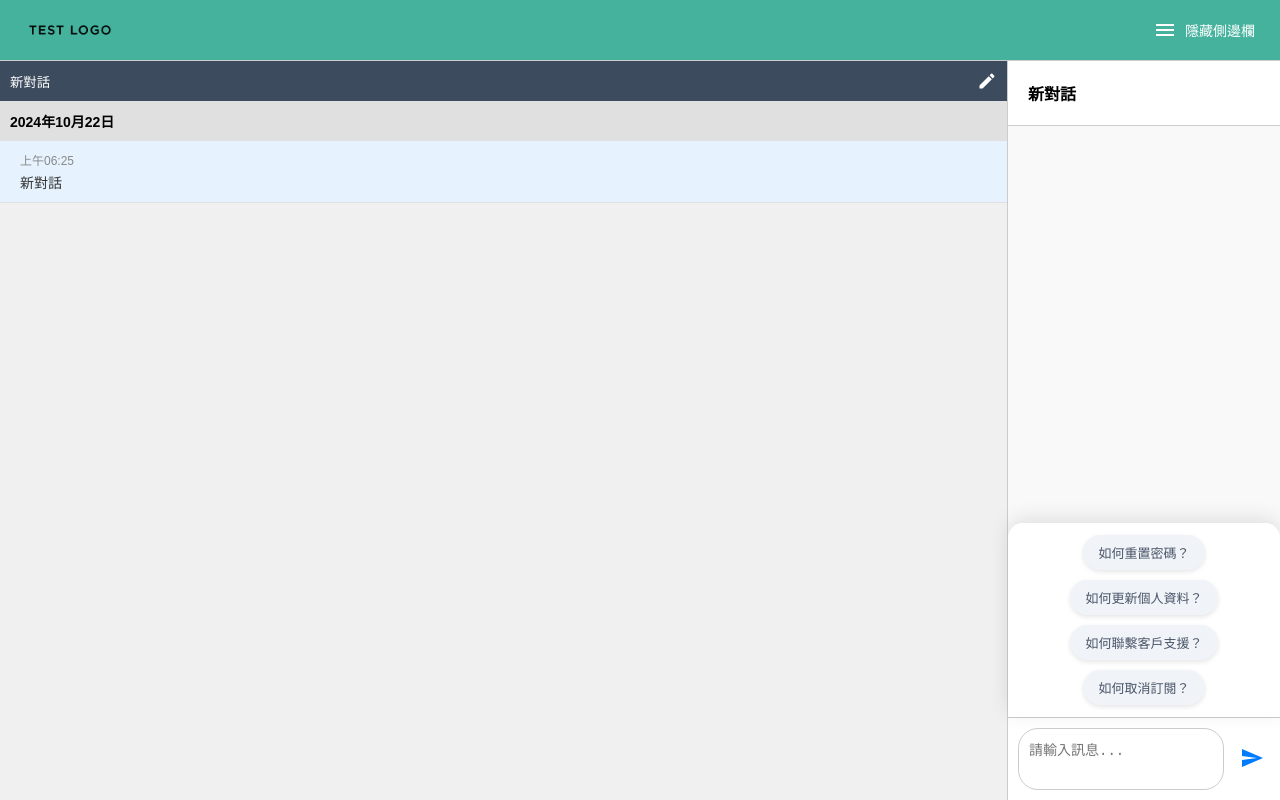
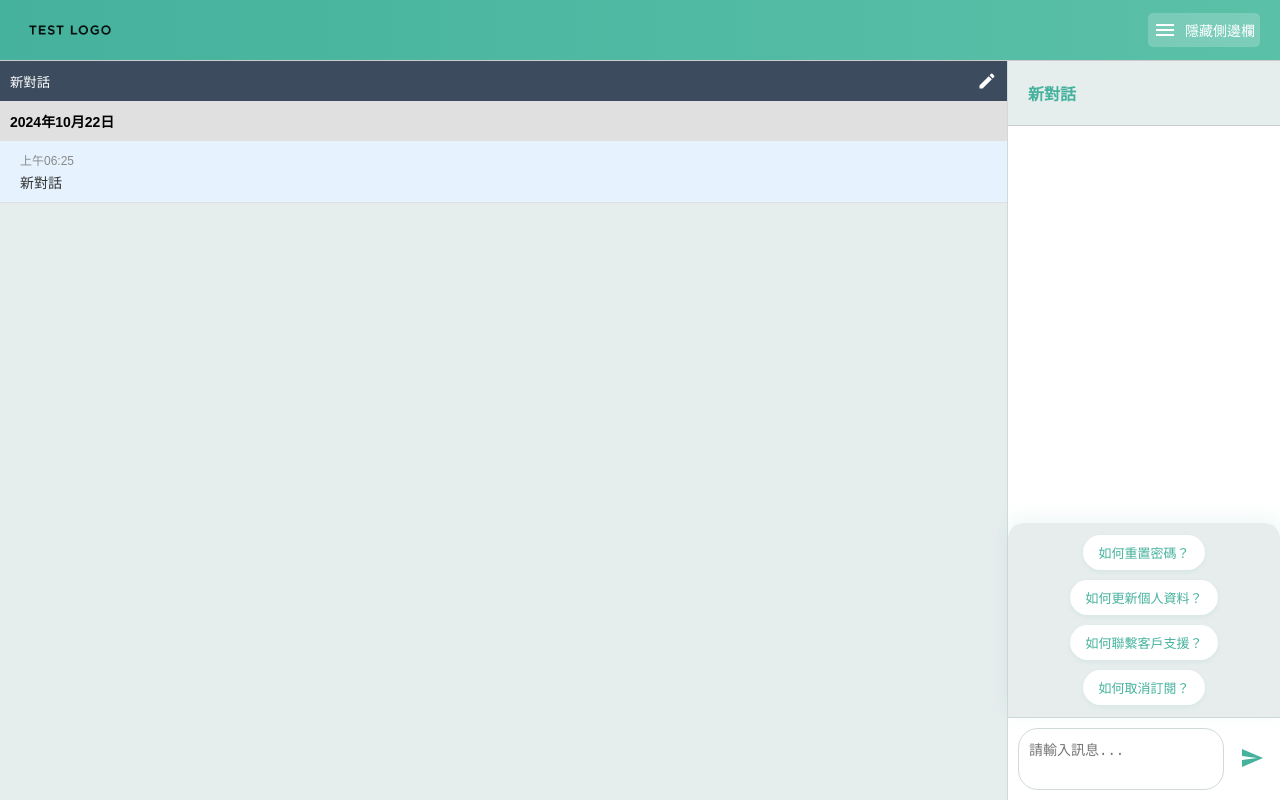
Before and after one commit to dectecx/ChatBot, a Vue app in the folder vue/: page / in a window 1280 px wide. Built offline with nearby package versions, Linux system fonts and the light colour scheme.

Commit message:
🎨調整全站主題配色

```diff
--- a/vue/src/components/chats/ChatDialog.vue
+++ b/vue/src/components/chats/ChatDialog.vue
@@ -31,6 +31,7 @@ const chatStore = useChatStore();
   height: 100vh;
   width: 100%;
   font-family: Arial, sans-serif;
+  background-color: #f0f4f4;
 }
 
 .header {
@@ -38,7 +39,8 @@ const chatStore = useChatStore();
   justify-content: space-between;
   align-items: center;
   width: 100%;
-  background-color: #45b29d;
+  background: linear-gradient(to right, #45b29d, #5bc0a8);
+  color: #ffffff;
   border-bottom: 1px solid #ccc;
   padding: 10px 20px;
   box-sizing: border-box;
@@ -53,8 +55,8 @@ const chatStore = useChatStore();
 .toggle-sidebar-btn {
   display: flex;
   align-items: center;
-  background: none;
-  color: white;
+  background-color: rgba(255, 255, 255, 0.2);
+  color: #ffffff;
   border: none;
   border-radius: 5px;
   cursor: pointer;
@@ -64,7 +66,7 @@ const chatStore = useChatStore();
 }
 
 .toggle-sidebar-btn:hover {
-  background-color: #2b3c50;
+  background-color: rgba(255, 255, 255, 0.3);
 }
 
 .toggle-sidebar-btn svg {
@@ -80,8 +82,8 @@ const chatStore = useChatStore();
 
 .sidebar {
   width: 250px;
-  background-color: #f0f0f0;
-  border-right: 1px solid #ccc;
+  background-color: #e6eded;
+  border-right: 1px solid #d1dada;
   display: flex;
   flex-direction: column;
   overflow-y: auto;
--- a/vue/src/components/chats/ChatWindow.vue
+++ b/vue/src/components/chats/ChatWindow.vue
@@ -264,13 +264,15 @@ onUnmounted(() => {
   flex: 1;
   display: flex;
   flex-direction: column;
+  background-color: #f0f4f4;
 }
 
 .chat-header {
   padding: 20px;
-  background-color: #ffffff;
+  background-color: #e6eded;
   border-bottom: 1px solid #ccc;
   font-weight: bold;
+  color: #45b29d;
 }
 
 .chat-messages-container {
@@ -283,7 +285,7 @@ onUnmounted(() => {
   height: 100%;
   overflow-y: auto;
   padding: 20px;
-  background-color: #f9f9f9;
+  background-color: #ffffff;
 }
 
 .scroll-button {
@@ -291,7 +293,7 @@ onUnmounted(() => {
   bottom: 20px;
   left: 50%;
   transform: translateX(-50%);
-  background-color: rgba(0, 0, 0, 0.5);
+  background-color: rgba(69, 178, 157, 0.8);
   color: white;
   border-radius: 50%;
   width: 40px;
@@ -305,7 +307,7 @@ onUnmounted(() => {
 }
 
 .scroll-button:hover {
-  background-color: rgba(0, 0, 0, 0.7);
+  background-color: rgba(69, 178, 157, 1);
 }
 
 .scroll-button svg {
@@ -316,11 +318,11 @@ onUnmounted(() => {
 .ai-responding-hint {
   text-align: center;
   padding: 10px;
-  background-color: #f0f0f0;
+  background-color: #e6eded;
   border-radius: 5px;
   margin: 10px 0;
   font-style: italic;
-  color: #666;
+  color: #45b29d;
   position: sticky;
   bottom: 0;
   z-index: 10;
@@ -334,7 +336,7 @@ onUnmounted(() => {
   display: flex;
   padding: 10px;
   background-color: #ffffff;
-  border-top: 1px solid #ccc;
+  border-top: 1px solid #d1dada;
 }
 
 textarea {
@@ -342,7 +344,7 @@ textarea {
   height: 40px;
   resize: none;
   padding: 10px;
-  border: 1px solid #ccc;
+  border: 1px solid #d1dada;
   border-radius: 20px;
   margin-right: 10px;
   font-size: 14px;
@@ -352,20 +354,20 @@ textarea {
   background-color: transparent;
   border: none;
   cursor: pointer;
-  color: #007bff;
+  color: #45b29d;
   transition: color 0.3s;
 }
 
 .send-button:hover {
-  color: #0056b3;
+  color: #3a9683;
 }
 
 .send-button.cancel-button {
-  color: #dc3545;
+  color: #d68f8f;
 }
 
 .send-button.cancel-button:hover {
-  color: #bd2130;
+  color: #c27676;
 }
 
 .send-button:disabled {
@@ -387,7 +389,7 @@ textarea {
 }
 
 .dialog-content {
-  background-color: white;
+  background-color: #ffffff;
   padding: 20px;
   border-radius: 5px;
   box-shadow: 0 2px 10px rgba(0, 0, 0, 0.1);
@@ -396,7 +398,7 @@ textarea {
 .dialog-content button {
   margin-top: 10px;
   padding: 5px 10px;
-  background-color: #007bff;
+  background-color: #45b29d;
   color: white;
   border: none;
   border-radius: 3px;
@@ -404,7 +406,7 @@ textarea {
 }
 
 .dialog-content button:hover {
-  background-color: #0056b3;
+  background-color: #3a9683;
 }
 
 @media (max-width: 768px) {
--- a/vue/src/components/messages/ButtonMessage.vue
+++ b/vue/src/components/messages/ButtonMessage.vue
@@ -66,15 +66,15 @@ const handleButtonClick = (button: { action: string; payload?: string }) => {
   padding: 10px 15px;
   border-radius: 18px;
   position: relative;
-  background-color: white;
-  color: black;
+  background-color: #e6eded;
+  color: #333333;
   border-bottom-left-radius: 0;
-  box-shadow: 0 1px 2px rgba(0, 0, 0, 0.1);
+  box-shadow: 0 1px 2px rgba(69, 178, 157, 0.1);
 }
 
 .message-time {
   font-size: 12px;
-  color: #888;
+  color: #999999;
   margin-top: 4px;
   align-self: flex-start;
 }
@@ -83,7 +83,7 @@ const handleButtonClick = (button: { action: string; payload?: string }) => {
   margin-right: 10px;
   width: 30px;
   height: 30px;
-  background-color: #e6e6e6;
+  background-color: #e6eded;
   border-radius: 50%;
   display: flex;
   justify-content: center;
@@ -93,7 +93,7 @@ const handleButtonClick = (button: { action: string; payload?: string }) => {
 .assistant-icon svg {
   width: 20px;
   height: 20px;
-  color: #666;
+  color: #45b29d;
 }
 
 .button-group {
@@ -107,8 +107,8 @@ const handleButtonClick = (button: { action: string; payload?: string }) => {
   flex: 1;
   min-width: 100px;
   padding: 6px 12px;
-  background-color: #007bff;
-  color: white;
+  background-color: #45b29d;
+  color: #ffffff;
   border: none;
   border-radius: 5px;
   cursor: pointer;
@@ -116,7 +116,7 @@ const handleButtonClick = (button: { action: string; payload?: string }) => {
 }
 
 .button-group button:hover {
-  background-color: #0056b3;
+  background-color: #3a9683;
 }
 
 /* 確保內容不會溢出容器 */
--- a/vue/src/components/messages/CommonQuestions.vue
+++ b/vue/src/components/messages/CommonQuestions.vue
@@ -26,12 +26,12 @@ defineEmits<{
   left: 0;
   right: 0;
   padding: 12px;
-  background-color: rgba(255, 255, 255, 0.95);
+  background-color: rgba(230, 237, 237, 0.95);
   border-top-left-radius: 15px;
   border-top-right-radius: 15px;
   margin: 0;
   z-index: 10;
-  box-shadow: 0 -5px 20px rgba(0, 0, 0, 0.1);
+  box-shadow: 0 -5px 20px rgba(69, 178, 157, 0.1);
 }
 
 .question-container {
@@ -44,23 +44,22 @@ defineEmits<{
 .common-questions button {
   flex-grow: 0;
   padding: 8px 15px;
-  background-color: #f0f4f8;
+  background-color: #ffffff;
   border: none;
   border-radius: 20px;
   font-size: 13px;
   font-weight: 500;
-  color: #4a5568;
+  color: #45b29d;
   text-align: center;
   cursor: pointer;
   transition: all 0.3s ease;
-  box-shadow: 0 2px 5px rgba(0, 0, 0, 0.1);
+  box-shadow: 0 2px 5px rgba(69, 178, 157, 0.1);
   white-space: nowrap;
 }
 
 .common-questions button:hover {
-  background-color: #e2e8f0;
-  transform: translateY(-2px);
-  box-shadow: 0 4px 8px rgba(0, 0, 0, 0.15);
+  background-color: #f0f4f4;
+  box-shadow: 0 4px 8px rgba(69, 178, 157, 0.15);
 }
 
 .common-questions button:active {
--- a/vue/src/components/messages/TextMessage.vue
+++ b/vue/src/components/messages/TextMessage.vue
@@ -112,44 +112,33 @@ onUnmounted(() => {
 
 .message-time {
   font-size: 12px;
-  color: #888;
+  color: #999999;
   margin-top: 4px;
   align-self: flex-start;
 }
 
 .assistant-icon {
-  margin-right: 10px;
-  width: 30px;
-  height: 30px;
-  background-color: #e6e6e6;
-  border-radius: 50%;
-  display: flex;
-  justify-content: center;
-  align-items: center;
+  background-color: #e6eded;
 }
 
 .assistant-icon svg {
-  width: 20px;
-  height: 20px;
-  color: #666;
+  color: #45b29d;
 }
 
 .user .message-content {
-  background-color: #3c4d5e;
-  color: white;
-  border-bottom-right-radius: 0;
+  background-color: #45b29d;
+  color: #ffffff;
 }
 
 .assistant .message-content,
 .system .message-content {
-  background-color: white;
-  color: black;
-  border-bottom-left-radius: 0;
-  box-shadow: 0 1px 2px rgba(0, 0, 0, 0.1);
+  background-color: #e6eded;
+  color: #333333;
+  box-shadow: 0 1px 2px rgba(69, 178, 157, 0.1);
 }
 
 .system .message-content {
-  background-color: #f0f0f0;
+  background-color: #f0f4f4;
   font-style: italic;
 }
 
```
